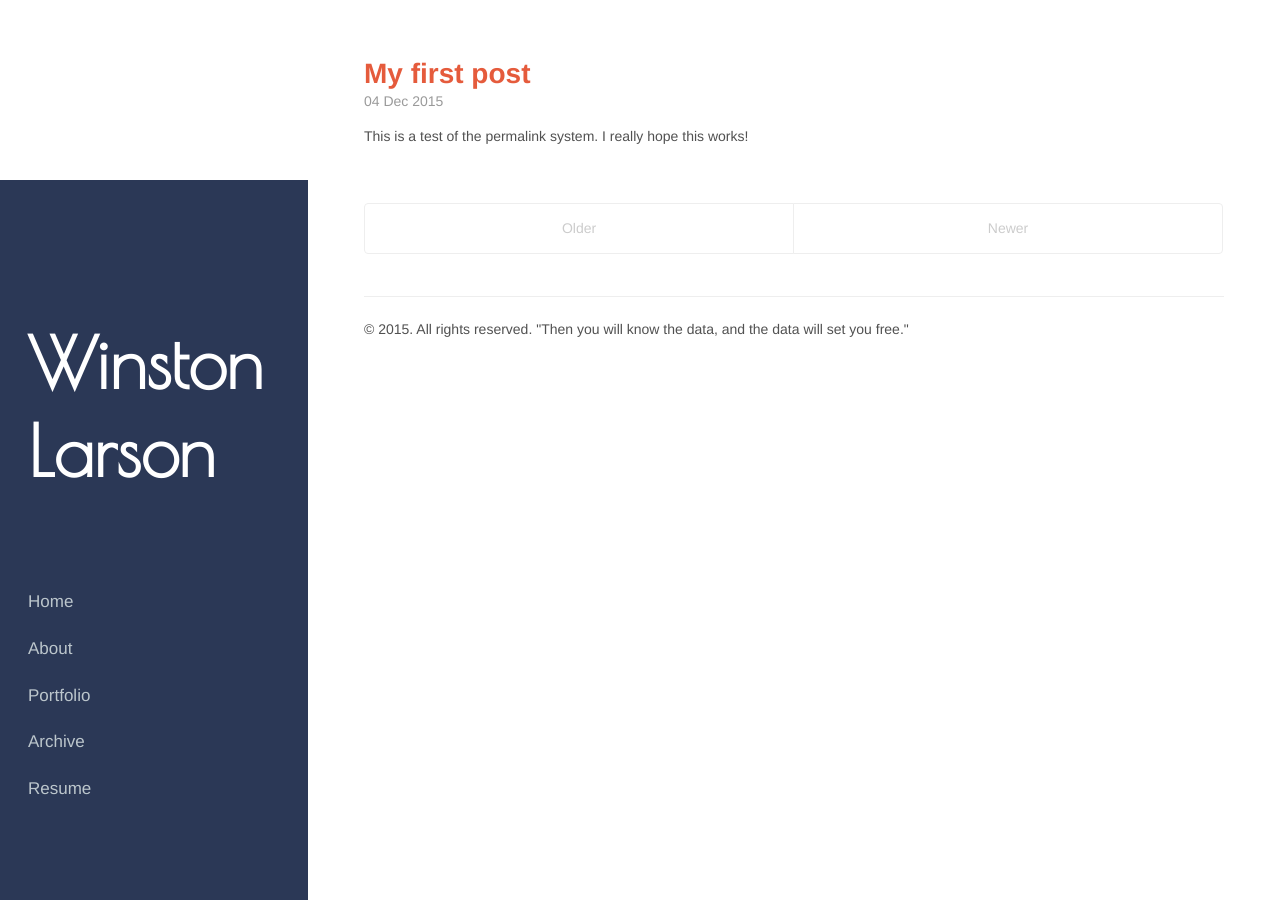
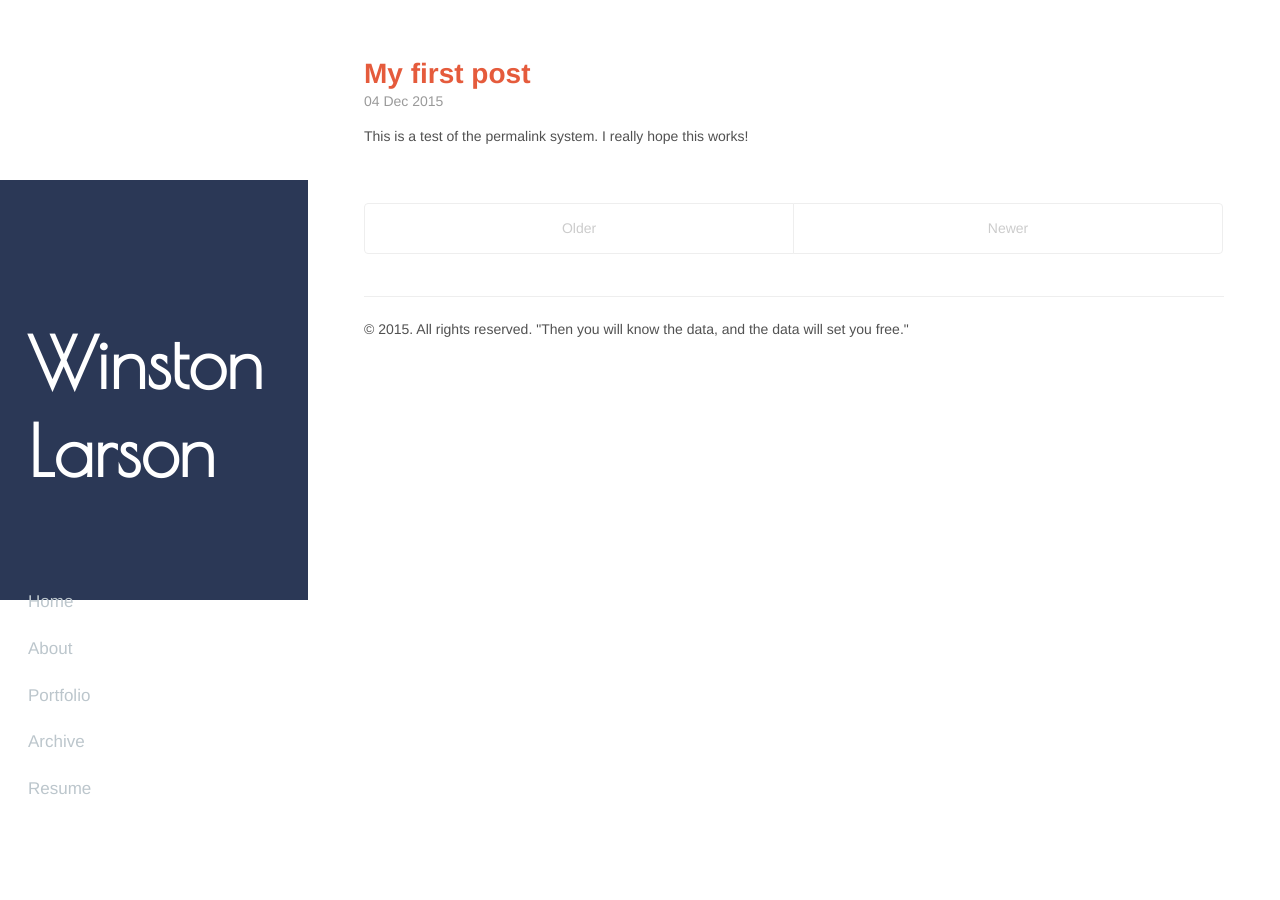
Before and after one commit to winstonlarson/old_website, a Jekyll site: the page built from index.html, in a window 1280 px wide. Built offline with Jekyll 4.4.1, drawn with Linux system fonts in a browser that asks for light colours; some web fonts are replaced; the list of posts is cut into pages by our own code.

Commit message:
more sidebar fun

```diff
--- a/public/css/hyde.css
+++ b/public/css/hyde.css
@@ -72,6 +72,7 @@ html {
     left: 0;
     bottom: 0;
     width: 22rem;
+    height: 30rem;
   }
 }
 
```
